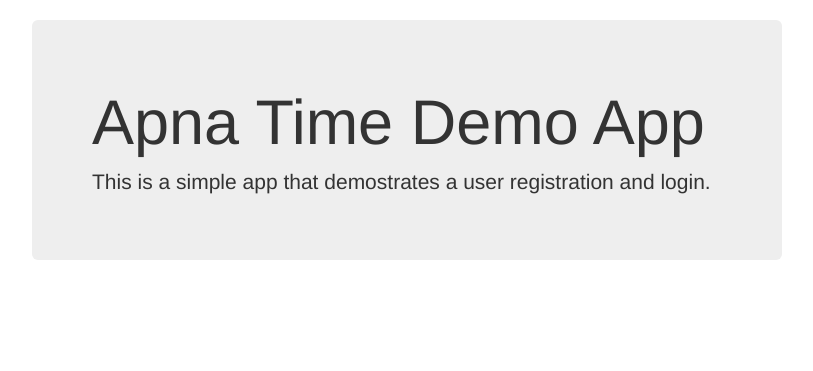
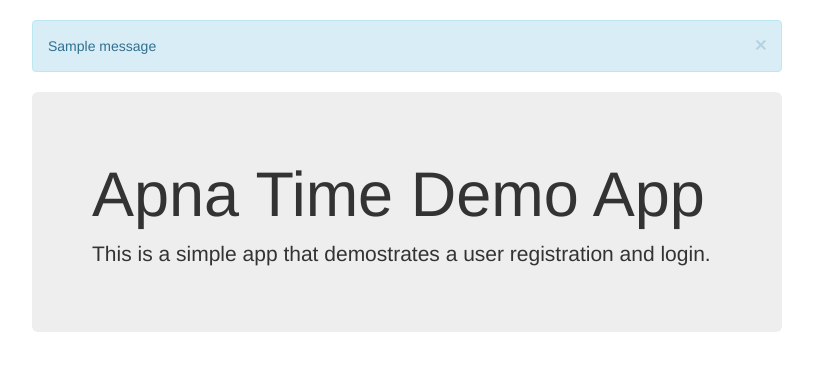
Before and after one commit to theharshitgarg/apnatime_assignment, a Django app: page / in a window 1280 px wide. Shown: the part 52-423 px from the top of the page, without its empty margins (233-1046 px from the left). Run offline with Django 3.2, Linux system fonts and the light colour scheme; tables that the repository leaves empty hold one stand-in row (values such as "Sample post"); one stand-in notice (Sample message) is shown; some libraries are stand-ins or nearby versions.

Commit message:
Add flash message on login and logout action

```diff
--- a/apnatime_backend/views.py
+++ b/apnatime_backend/views.py
@@ -20,6 +20,8 @@ def main_login(request):
 			user = authenticate(username=username, password=password)
 			if user is not None:
 				login(request, user)
+				messages.add_message(request, messages.SUCCESS, 'Successfully logged in.')
+
 				return redirect('home')
 			else:
 				return redirect('login')
--- a/custom_auth/views.py
+++ b/custom_auth/views.py
@@ -19,7 +19,7 @@ def signup(request):
                 request,
                 messages.SUCCESS,
                 'Signup successfully. Please login.')
-            redirect('home')
+            return redirect('home')
         else:
             print(form.errors)
             messages.add_message(
--- a/templates/home.html
+++ b/templates/home.html
@@ -4,6 +4,14 @@
 {% block title %}Home{% endblock %}
 
 {% block content %}
+	{% if messages %}
+      {% for msg in messages %}
+        <div class="alert alert-info alert-dismissable">
+          <button type="button" class="close" data-dismiss="alert" aria-hidden="true">&times;</button>
+          {{msg.message}}
+        </div>
+      {% endfor %}
+    {% endif %}
 	<div class="jumbotron">
 		{% if user.is_authenticated %}
 			<h3>Welcome <strong>{{ user.username }}</strong></h3>
```
